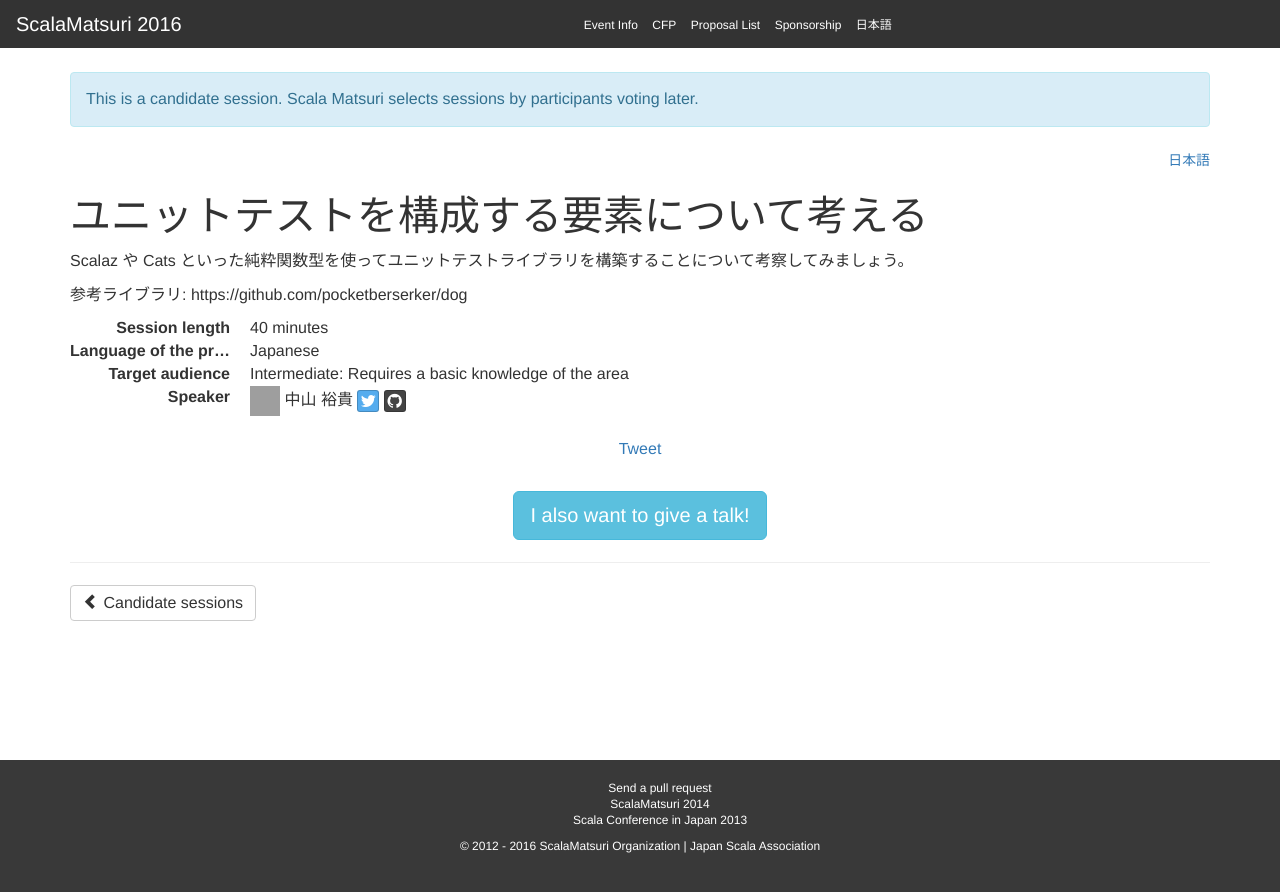
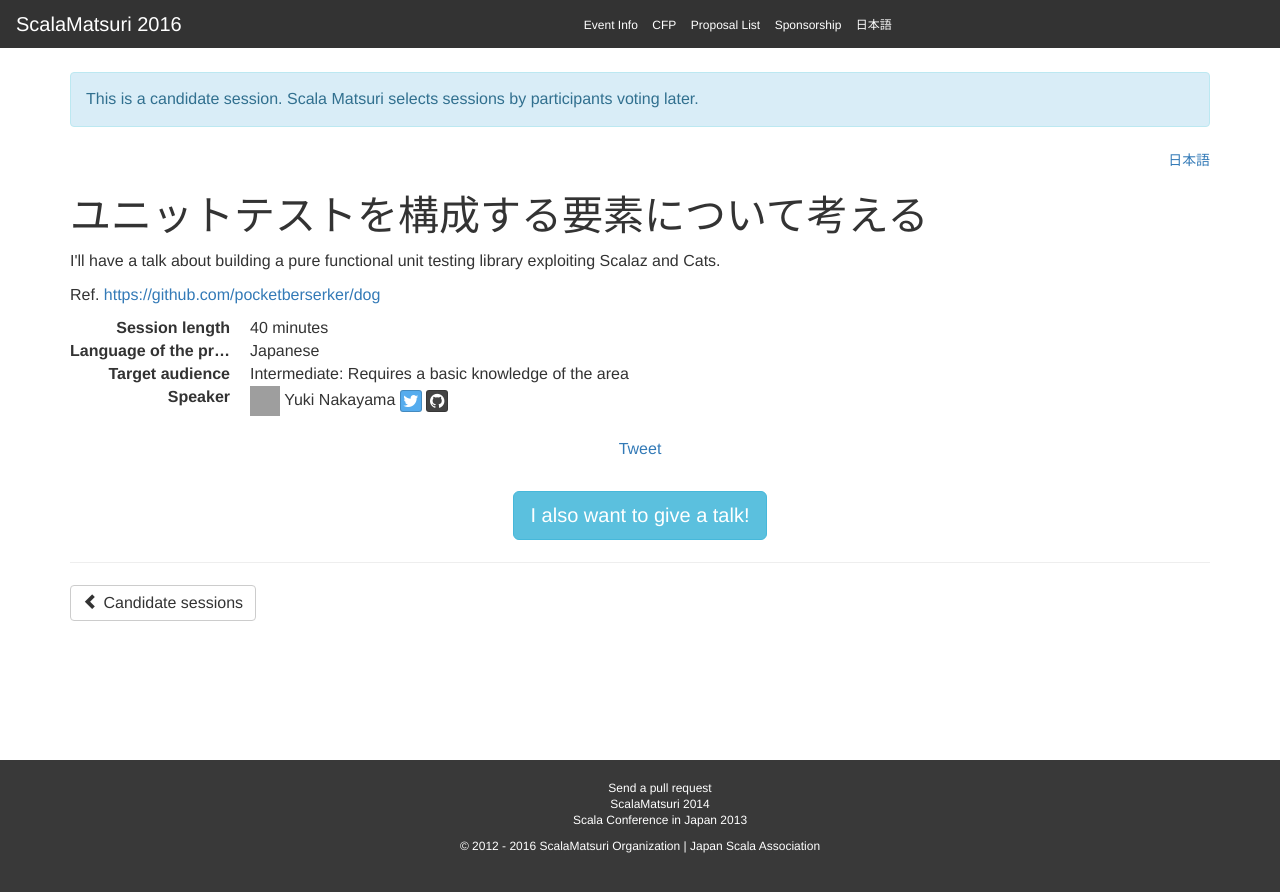
Before and after one commit to scalajp/2016.scalamatsuri.org, a Jekyll site: the page built from _candidates_en/YukiNakayama_2.html, in a window 1280 px wide. Shown: the top 892 px of the page. Built offline with Jekyll 4.4.1, drawn with Linux system fonts in a browser that asks for light colours; nearby versions of some CDN libraries; comment, search, counter and statistics services are not loaded; grey boxes are pictures that could not be loaded.

Commit message:
translate YukiNakayama_2.html

```diff
--- a/_candidates_en/YukiNakayama_2.html
+++ b/_candidates_en/YukiNakayama_2.html
@@ -1,5 +1,5 @@
 ---
-name: 中山 裕貴
+name: Yuki Nakayama
 title: ユニットテストを構成する要素について考える
 length: 40
 audience: Intermediate
@@ -9,6 +9,6 @@ github: pocketberserker
 icon: https://camo.githubusercontent.com/5dbd18d5fc15054677aaab64d647c4a076483af4/68747470733a2f2f646c2e64726f70626f7875736572636f6e74656e742e636f6d2f752f35373437383735382f7062736b2e6a7067
 organization:
 ---
-<p>Scalaz や Cats といった純粋関数型を使ってユニットテストライブラリを構築することについて考察してみましょう。</p>
+<p>I'll have a talk about building a pure functional unit testing library exploiting Scalaz and Cats.</p>
 
-<p>参考ライブラリ: https://github.com/pocketberserker/dog</p>
+<p>Ref. <a href="https://github.com/pocketberserker/dog">https://github.com/pocketberserker/dog</a></p>
```
